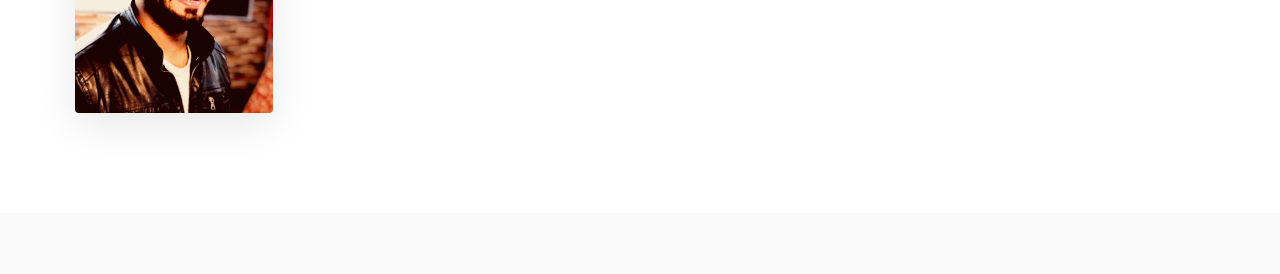
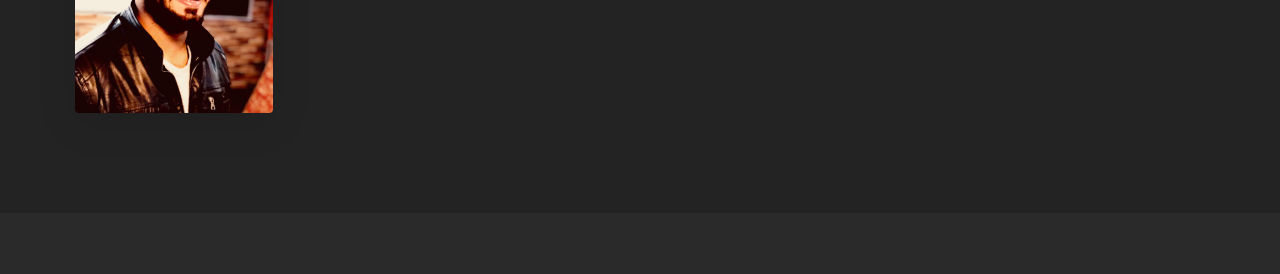
Before and after one commit to FarazRasheed/FarazRasheed.github.io, a plain HTML site: page index.html in a window 1280 px wide. Shown: the part 251-525 px from the top of the page. Drawn offline with Linux system fonts and the light colour scheme.

Commit message:
second Commit

```diff
--- a/index.html
+++ b/index.html
@@ -35,7 +35,7 @@
 <body>
 
   <!-- Main Start -->
-  <main class="tc-main " id="tc-main">
+  <main class="tc-main black-version" id="tc-main">
 
     <!-- About Start-->
     <section class="tc-about sec-spacer ">
```
